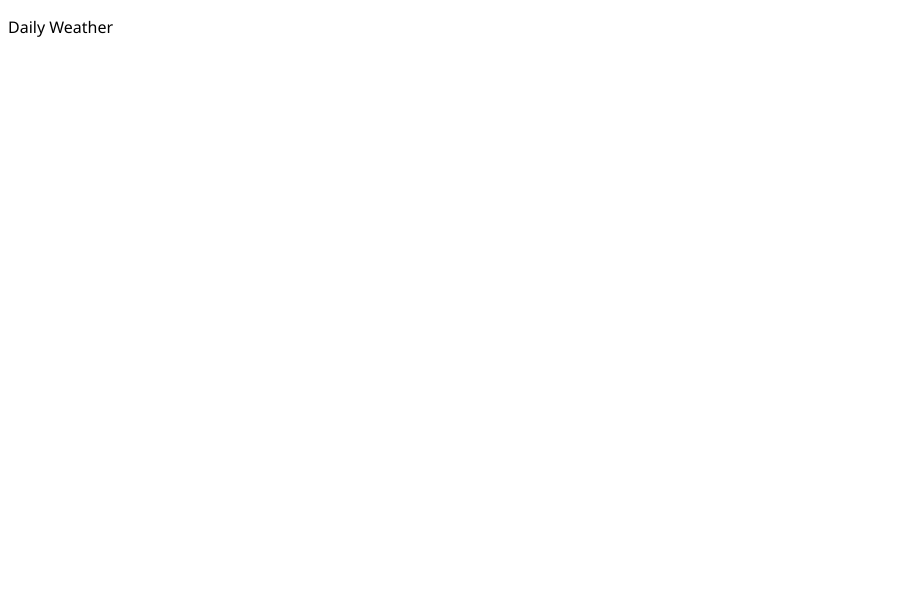
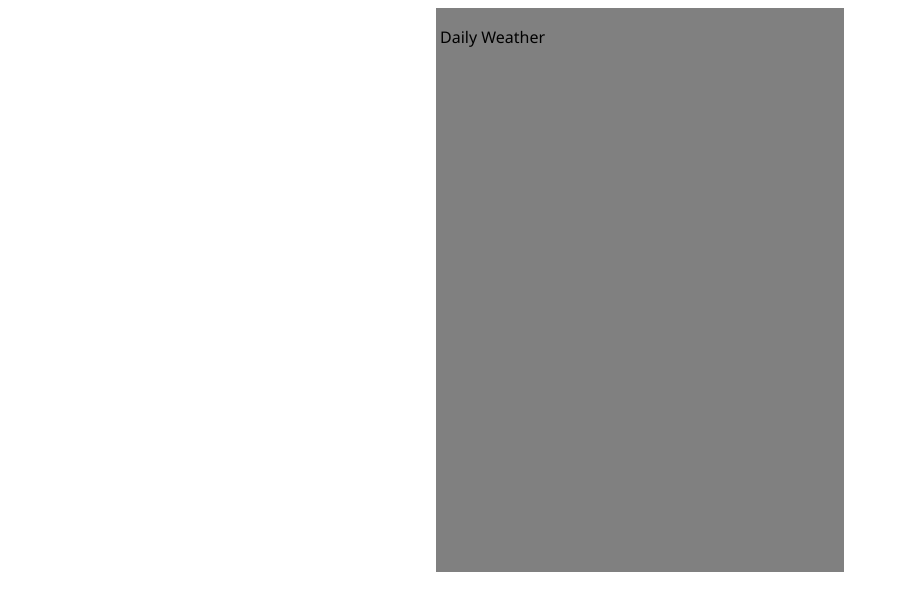
Before and after one commit to maichengher/Building-a-weather-channel, a plain HTML site: page index.html in a window 1280 px wide. Shown: the whole page, without its empty margins (0-898 px from the left). Drawn offline with Linux system fonts and the light colour scheme.

Commit message:
global.css
styling

```diff
--- a/styling/global.css
+++ b/styling/global.css
@@ -1,3 +1,11 @@
 body {
     font-family: 'Segoe UI', Tahoma, Geneva, Verdana, sans-serif;
 }
+
+#container {
+    height:560px;
+    width:400px;
+    background-color: grey;
+    margin: 0 auto;
+    padding: 2px 4px;
+}
```
